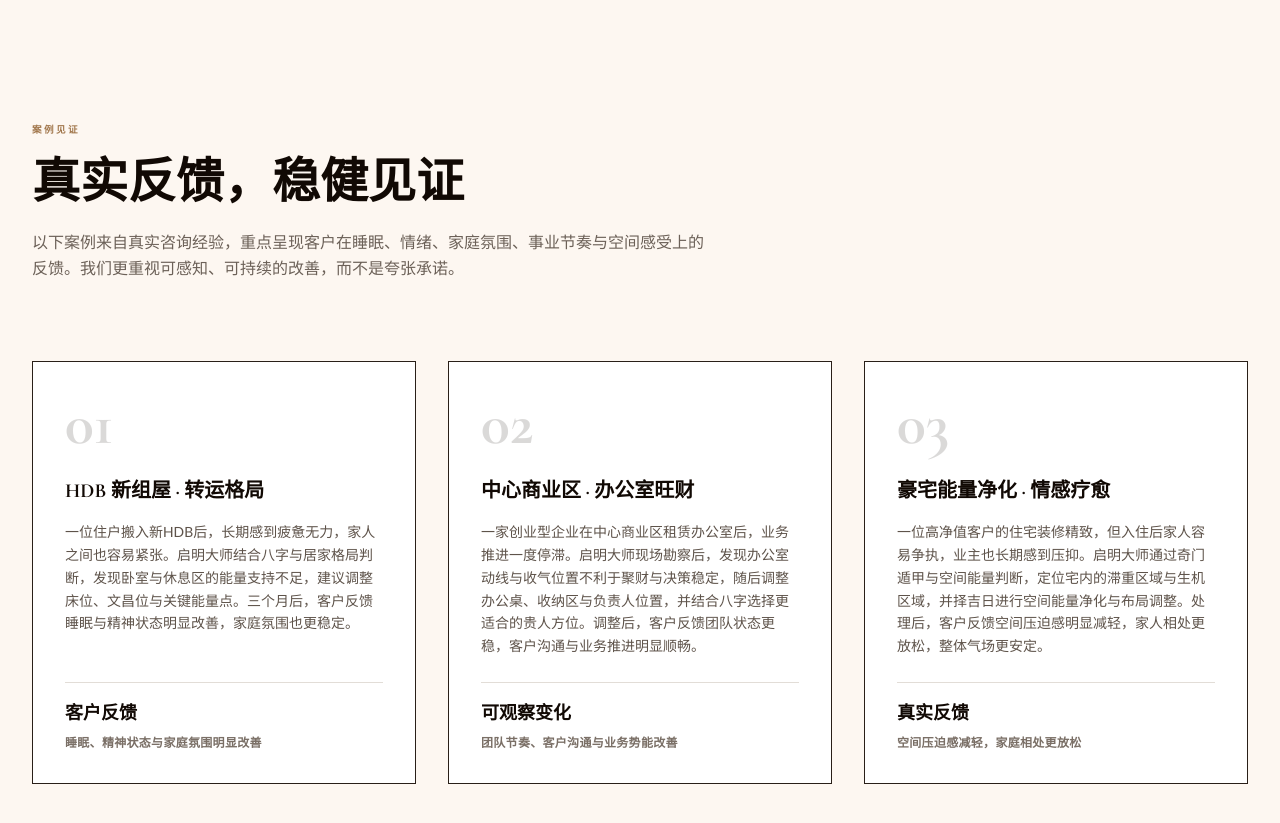
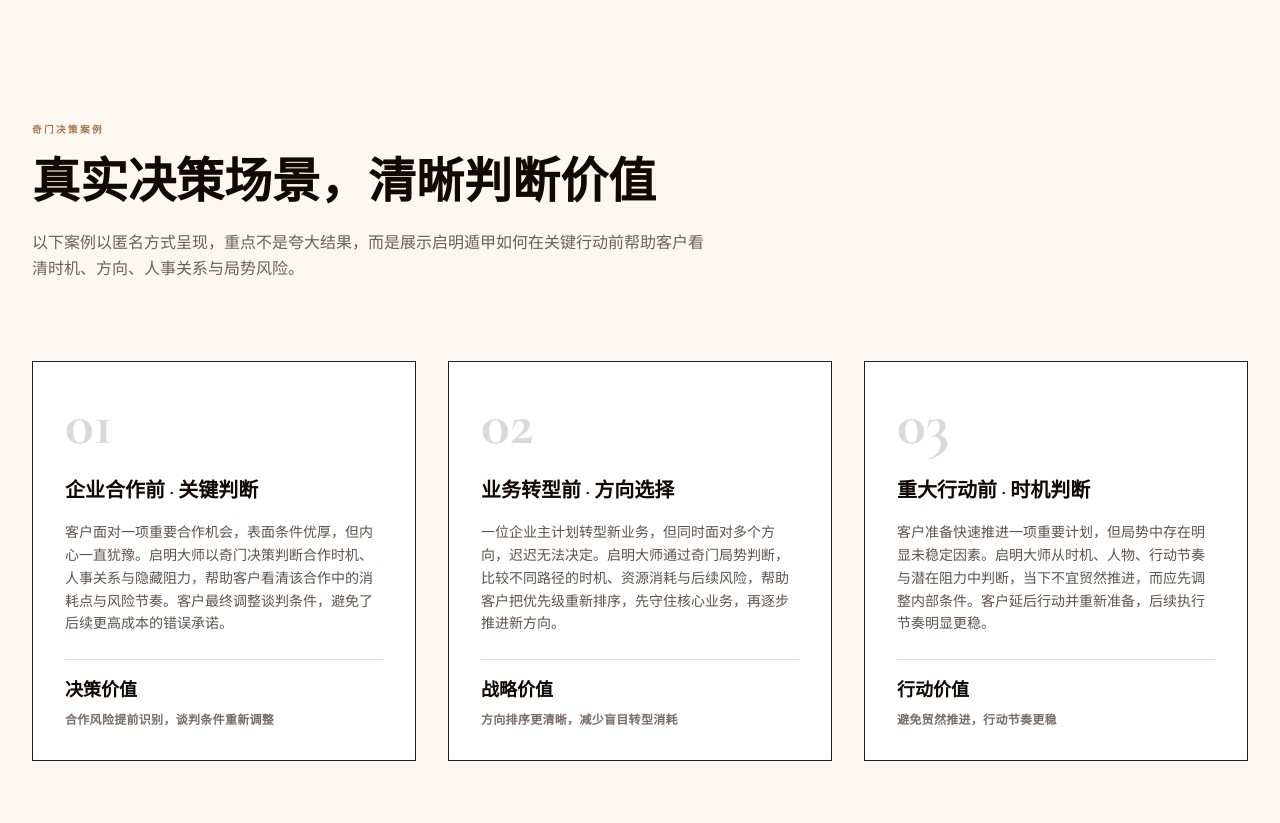
Before and after one commit to BODHIWONG/qmfeng-website, a Next.js app: page / in a window 1280 px wide. Shown: the part 6900-7723 px from the top of the page. Built offline with nearby package versions, Linux system fonts and the light colour scheme.

Commit message:
Refocus cases on strategic decision scenarios

```diff
--- a/components/cases-section.tsx
+++ b/components/cases-section.tsx
@@ -6,36 +6,36 @@ import { useLanguage } from "@/contexts/language-context";
 const cases = [
   {
     num: "01",
-    titleZh: "HDB 新组屋 · 转运格局",
-    titleEn: "New HDB Unit · Layout Alignment",
-    descZh: "一位住户搬入新HDB后，长期感到疲惫无力，家人之间也容易紧张。启明大师结合八字与居家格局判断，发现卧室与休息区的能量支持不足，建议调整床位、文昌位与关键能量点。三个月后，客户反馈睡眠与精神状态明显改善，家庭氛围也更稳定。",
-    descEn: "A family moved into a new HDB unit and began feeling constantly tired, with tension increasing at home. Master Qiming reviewed the Bazi and home layout, identifying weak energetic support around the bedroom and rest areas. After adjusting the bed position, Wenchang area, and key energy points, the client reported noticeably better rest, improved energy, and a calmer family atmosphere after three months.",
-    metricLabelZh: "客户反馈",
-    metricLabelEn: "Client Feedback",
-    metricZh: "睡眠、精神状态与家庭氛围明显改善",
-    metricEn: "Better rest, stronger energy and calmer home atmosphere",
+    titleZh: "企业合作前 · 关键判断",
+    titleEn: "Before Partnership · Critical Review",
+    descZh: "客户面对一项重要合作机会，表面条件优厚，但内心一直犹豫。启明大师以奇门决策判断合作时机、人事关系与隐藏阻力，帮助客户看清该合作中的消耗点与风险节奏。客户最终调整谈判条件，避免了后续更高成本的错误承诺。",
+    descEn: "A client faced an important partnership with attractive surface conditions but persistent hesitation. Through Qimen Strategy, Master Qiming reviewed timing, people dynamics and hidden resistance, helping the client see the potential drain and risk rhythm. The client adjusted the negotiation terms and avoided a higher-cost commitment.",
+    metricLabelZh: "决策价值",
+    metricLabelEn: "Decision Value",
+    metricZh: "合作风险提前识别，谈判条件重新调整",
+    metricEn: "Partnership risk identified before commitment",
   },
   {
     num: "02",
-    titleZh: "中心商业区 · 办公室旺财",
-    titleEn: "CBD Office · Business Feng Shui Alignment",
-    descZh: "一家创业型企业在中心商业区租赁办公室后，业务推进一度停滞。启明大师现场勘察后，发现办公室动线与收气位置不利于聚财与决策稳定，随后调整办公桌、收纳区与负责人位置，并结合八字选择更适合的贵人方位。调整后，客户反馈团队状态更稳，客户沟通与业务推进明显顺畅。",
-    descEn: "A startup in the CBD experienced business stagnation after moving into a new office. During the site assessment, Master Qiming found that the office flow and energy collection points were not supporting wealth gathering or stable decision-making. After repositioning desks, storage areas, and the founder’s working position based on Bazi and Noble Person direction, the client reported steadier team rhythm, smoother client communication, and improved business momentum.",
-    metricLabelZh: "可观察变化",
-    metricLabelEn: "Observed Shift",
-    metricZh: "团队节奏、客户沟通与业务势能改善",
-    metricEn: "Improved team rhythm, client communication and business momentum",
+    titleZh: "业务转型前 · 方向选择",
+    titleEn: "Before Business Transition · Direction Choice",
+    descZh: "一位企业主计划转型新业务，但同时面对多个方向，迟迟无法决定。启明大师通过奇门局势判断，比较不同路径的时机、资源消耗与后续风险，帮助客户把优先级重新排序，先守住核心业务，再逐步推进新方向。",
+    descEn: "A business owner planned to transition into a new direction but was caught between several options. Using Qimen Strategy, Master Qiming compared timing, resource cost and risk patterns across the paths, helping the client reorder priorities, protect the core business first and move into the new direction step by step.",
+    metricLabelZh: "战略价值",
+    metricLabelEn: "Strategic Value",
+    metricZh: "方向排序更清晰，减少盲目转型消耗",
+    metricEn: "Clearer priorities and reduced transition waste",
   },
   {
     num: "03",
-    titleZh: "豪宅能量净化 · 情感疗愈",
-    titleEn: "Luxury Residence · Space Energy Purification",
-    descZh: "一位高净值客户的住宅装修精致，但入住后家人容易争执，业主也长期感到压抑。启明大师通过奇门遁甲与空间能量判断，定位宅内的滞重区域与生机区域，并择吉日进行空间能量净化与布局调整。处理后，客户反馈空间压迫感明显减轻，家人相处更放松，整体气场更安定。",
-    descEn: "A high-net-worth client lived in a beautifully renovated residence, yet the family often argued and the owner felt emotionally heavy at home. Using Qi Men Dun Jia and space energy assessment, Master Qiming identified stagnant zones and supportive vitality areas, then selected an auspicious date for space energy purification and layout adjustment. The client later reported that the home felt lighter, calmer, and more comfortable for the family.",
-    metricLabelZh: "真实反馈",
-    metricLabelEn: "Real Feedback",
-    metricZh: "空间压迫感减轻，家庭相处更放松",
-    metricEn: "Lighter space, calmer family interaction and greater comfort",
+    titleZh: "重大行动前 · 时机判断",
+    titleEn: "Before Major Action · Timing Review",
+    descZh: "客户准备快速推进一项重要计划，但局势中存在明显未稳定因素。启明大师从时机、人物、行动节奏与潜在阻力中判断，当下不宜贸然推进，而应先调整内部条件。客户延后行动并重新准备，后续执行节奏明显更稳。",
+    descEn: "A client was ready to move quickly on an important plan, but the situation still carried unstable factors. Master Qiming reviewed timing, key people, action rhythm and hidden resistance, advising against rushing and recommending internal preparation first. The client delayed the move, prepared more fully and later executed with a steadier rhythm.",
+    metricLabelZh: "行动价值",
+    metricLabelEn: "Action Value",
+    metricZh: "避免贸然推进，行动节奏更稳",
+    metricEn: "Avoided rushed action and improved execution rhythm",
   },
 ];
 
@@ -52,32 +52,30 @@ export default function CasesSection() {
   const { t } = useLanguage();
 
   return (
-    <section id="cases" className="py-20 md:py-32 bg-[oklch(0.98_0.01_70)]">
+    <section id="cases" className="bg-[oklch(0.98_0.01_70)] py-20 md:py-32">
       <div className="container">
-        {/* Header */}
         <motion.div
           initial={{ opacity: 0, y: 20 }}
           whileInView={{ opacity: 1, y: 0 }}
           viewport={{ once: true }}
           transition={{ duration: 0.7 }}
-          className="mb-16 md:mb-20 max-w-2xl"
+          className="mb-16 max-w-2xl md:mb-20"
         >
-          <p className="text-[0.6rem] tracking-[0.25em] uppercase mb-4 font-semibold text-[oklch(0.60_0.08_65)]" style={{ fontFamily: "var(--font-lato), sans-serif" }}>
-            {t("案例见证", "Case Studies")}
+          <p className="mb-4 text-[0.6rem] font-semibold uppercase tracking-[0.25em] text-[oklch(0.60_0.08_65)]" style={{ fontFamily: "var(--font-lato), sans-serif" }}>
+            {t("奇门决策案例", "Qimen Strategy Case Studies")}
           </p>
-          <h2 className="text-4xl md:text-5xl font-bold mb-4 leading-tight" style={{ fontFamily: "var(--font-cormorant), var(--font-noto-serif), serif", color: "oklch(0.15_0.02_60)" }}>
-            {t("真实反馈，稳健见证", "Real Feedback, Grounded Results")}
+          <h2 className="mb-4 text-4xl font-bold leading-tight md:text-5xl" style={{ fontFamily: "var(--font-cormorant), var(--font-noto-serif), serif", color: "oklch(0.15_0.02_60)" }}>
+            {t("真实决策场景，清晰判断价值", "Real Decision Scenarios, Clear Strategic Value")}
           </h2>
           <p className="text-base leading-relaxed text-[oklch(0.50_0.02_65)]" style={{ fontFamily: "var(--font-lato), var(--font-noto-sans), sans-serif" }}>
             {t(
-              "以下案例来自真实咨询经验，重点呈现客户在睡眠、情绪、家庭氛围、事业节奏与空间感受上的反馈。我们更重视可感知、可持续的改善，而不是夸张承诺。",
-              "These cases are drawn from real consultation experience, focusing on client feedback around rest, emotional state, family atmosphere, business rhythm, and spatial comfort. We value grounded, observable improvement rather than exaggerated promises."
+              "以下案例以匿名方式呈现，重点不是夸大结果，而是展示启明遁甲如何在关键行动前帮助客户看清时机、方向、人事关系与局势风险。",
+              "The following anonymised cases do not exaggerate outcomes. They show how Qimen Strategy helps clients read timing, direction, people dynamics and risk before critical action."
             )}
           </p>
         </motion.div>
 
-        {/* Cases Grid */}
-        <div className="grid md:grid-cols-3 gap-8">
+        <div className="grid gap-8 md:grid-cols-3">
           {cases.map((c, i) => (
             <motion.div
               key={i}
@@ -88,28 +86,24 @@ export default function CasesSection() {
               variants={fadeIn}
               className="group"
             >
-              <div className="bg-white p-8 h-full flex flex-col border border-[oklch(0.25_0.02_60)]">
-                {/* Case Number */}
+              <div className="flex h-full flex-col border border-[oklch(0.25_0.02_60)] bg-white p-8">
                 <div
-                  className="text-6xl font-bold mb-6 opacity-15"
+                  className="mb-6 text-6xl font-bold opacity-15"
                   style={{ fontFamily: "var(--font-cormorant), var(--font-noto-serif), serif", color: "oklch(0.60_0.08_65)" }}
                 >
                   {c.num}
                 </div>
 
-                {/* Title */}
-                <h3 className="text-lg md:text-xl font-bold mb-4 leading-snug" style={{ fontFamily: "var(--font-cormorant), var(--font-noto-serif), serif", color: "oklch(0.15_0.02_60)" }}>
+                <h3 className="mb-4 text-lg font-bold leading-snug md:text-xl" style={{ fontFamily: "var(--font-cormorant), var(--font-noto-serif), serif", color: "oklch(0.15_0.02_60)" }}>
                   {t(c.titleZh, c.titleEn)}
                 </h3>
 
-                {/* Description */}
-                <p className="text-sm leading-relaxed mb-6 text-[oklch(0.45_0.02_60)] flex-grow" style={{ fontFamily: "var(--font-lato), var(--font-noto-sans), sans-serif" }}>
+                <p className="mb-6 flex-grow text-sm leading-relaxed text-[oklch(0.45_0.02_60)]" style={{ fontFamily: "var(--font-lato), var(--font-noto-sans), sans-serif" }}>
                   {t(c.descZh, c.descEn)}
                 </p>
 
-                {/* Feedback */}
                 <div className="border-t border-[oklch(0.90_0.01_70)] pt-4">
-                  <p className="text-base md:text-lg font-bold mb-2" style={{ fontFamily: "var(--font-cormorant), var(--font-noto-serif), serif", color: "oklch(0.60_0.08_65)" }}>
+                  <p className="mb-2 text-base font-bold md:text-lg" style={{ fontFamily: "var(--font-cormorant), var(--font-noto-serif), serif", color: "oklch(0.60_0.08_65)" }}>
                     {t(c.metricLabelZh, c.metricLabelEn)}
                   </p>
                   <p className="text-xs font-semibold uppercase tracking-wide text-[oklch(0.55_0.02_65)]" style={{ fontFamily: "var(--font-lato), sans-serif" }}>
```
